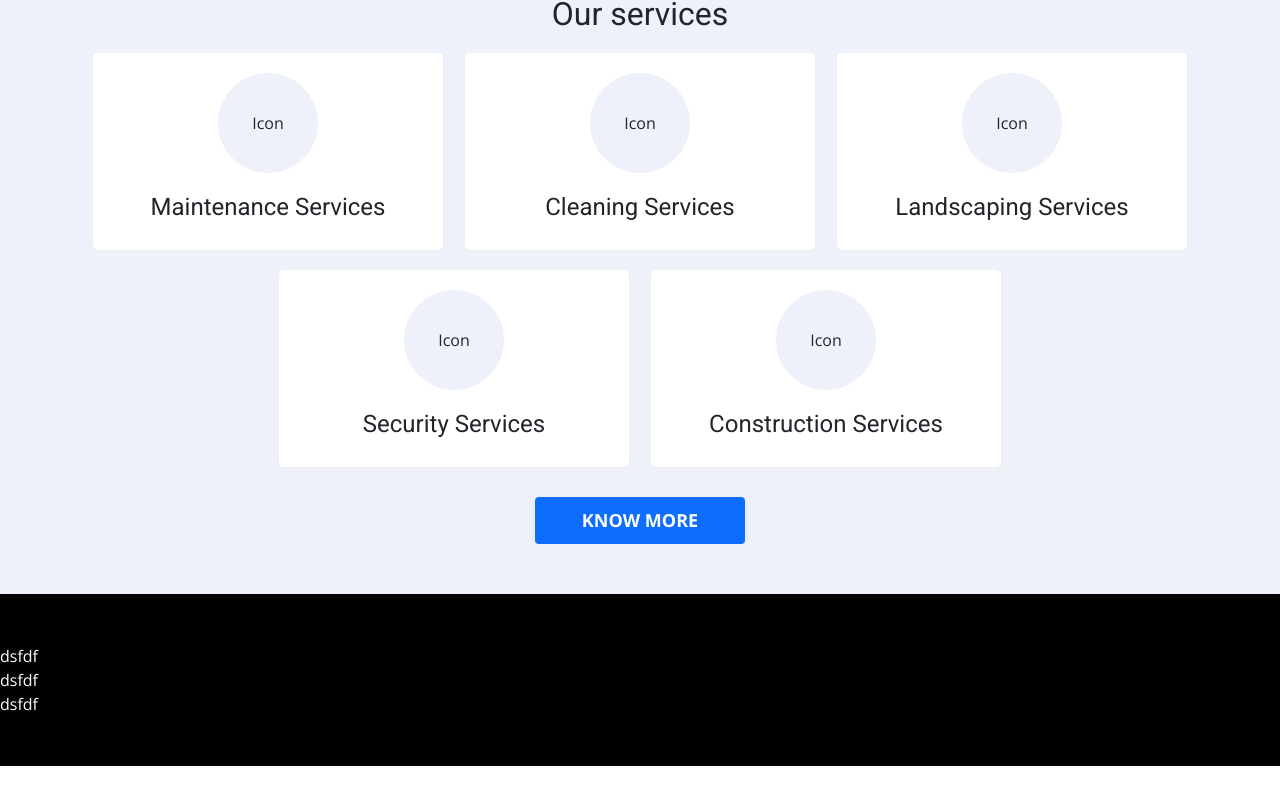
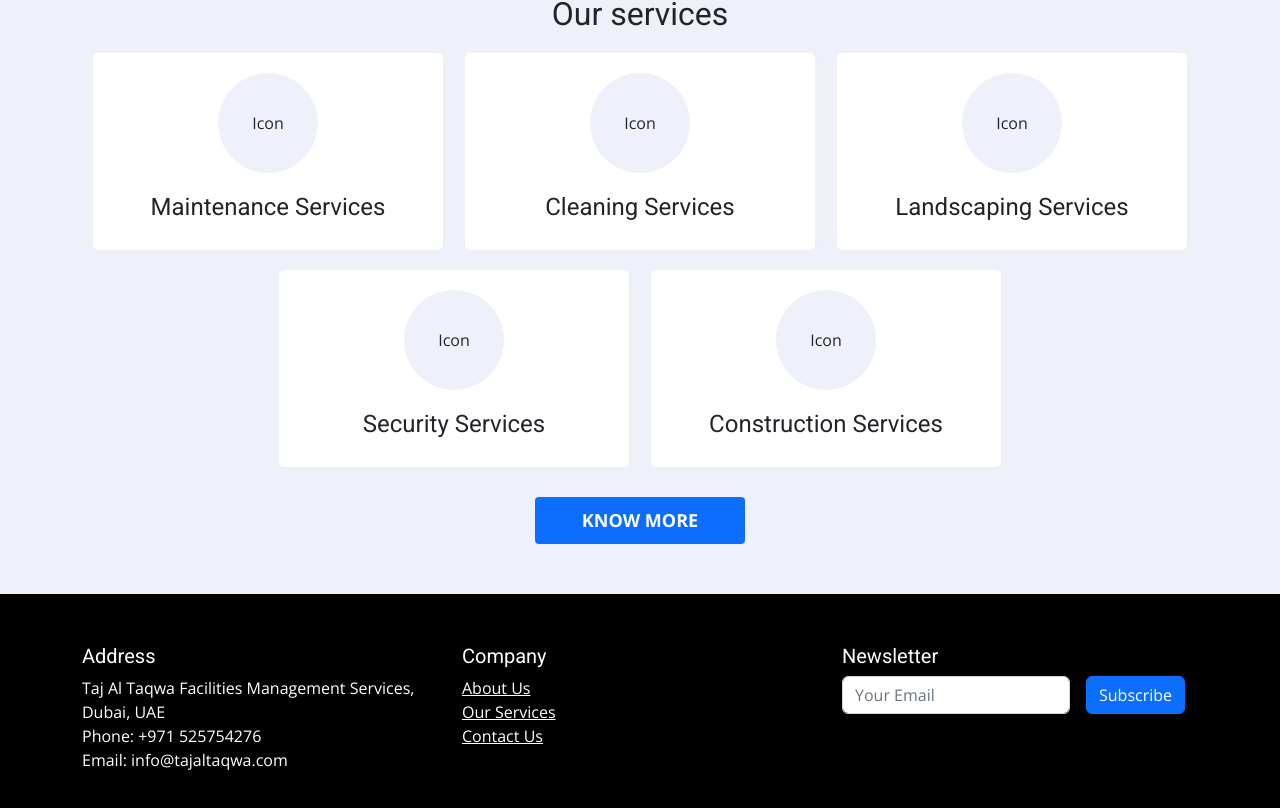
Before and after one commit to shariful07/tajaltaqwa, an Angular app: page / in a window 1280 px wide. Shown: the part 874-1682 px from the top of the page. Before the commit the page ends 1640 px from the top, so only its background shows below. Built offline with nearby package versions, Linux system fonts and the light colour scheme.

Commit message:
added footer

```diff
--- a/src/app/app.module.ts
+++ b/src/app/app.module.ts
@@ -10,6 +10,7 @@ import { HeaderComponent } from './header/header.component';
 import { ServicesComponent } from './services/services.component';
 import { ContactComponent } from './contact/contact.component';
 import { Page404Component } from './page404/page404.component';
+import { FooterComponent } from './footer/footer.component';
 
 @NgModule({
   declarations: [
@@ -20,7 +21,8 @@ import { Page404Component } from './page404/page404.component';
     HeaderComponent,
     ServicesComponent,
     ContactComponent,
-    Page404Component
+    Page404Component,
+    FooterComponent
   ],
   imports: [
     BrowserModule,
--- /dev/null
+++ b/src/app/footer/footer.component.html
@@ -0,0 +1,31 @@
+<div class="ftr">
+    <div class="container">
+        <div class="row">
+            <div class="col-md-4">
+                <h5>Address</h5>
+                Taj Al Taqwa Facilities Management Services,<br>
+                Dubai, UAE <br>
+                Phone: +971 525754276 <br>
+                Email: info@tajaltaqwa.com <br>
+            </div>
+            <div class="col-md-4">
+                <h5>Company</h5>
+                <a href="/about">About Us</a><br>
+                <a href="/services">Our Services</a><br>
+                <a href="/contact">Contact Us</a>
+            </div>
+            <div class="col-md-4">
+                <h5>Newsletter</h5>
+                <form class="row g-3">
+                    <div class="col-auto">
+                      <label for="inputPassword2" class="visually-hidden">Your Email</label>
+                      <input type="email" class="form-control" id="inputPassword2" placeholder="Your Email">
+                    </div>
+                    <div class="col-auto">
+                      <button type="submit" class="btn btn-primary mb-3">Subscribe</button>
+                    </div>
+                  </form>
+            </div>
+        </div>
+    </div>
+</div>
--- /dev/null
+++ b/src/app/footer/footer.component.scss
@@ -0,0 +1,14 @@
+.ftr {
+    background-color: #000;
+    color: #fff;
+    padding: 50px 0;
+}
+
+.ftr a {
+    color: #fff;
+    text-decoration: underline;
+}
+
+.ftr a:hover {
+    text-decoration: none;
+}
--- a/src/app/home/home.component.html
+++ b/src/app/home/home.component.html
@@ -39,9 +39,3 @@
         </div>
     </div>
 </div>
-
-<div class="ftr" style="background-color: #000; color: #fff; padding: 50px 0;">
-    <div class="col-md-4">dsfdf</div>
-    <div class="col-md-4">dsfdf</div>
-    <div class="col-md-4">dsfdf</div>
-</div>
--- a/src/app/layout/layout.component.html
+++ b/src/app/layout/layout.component.html
@@ -1,2 +1,3 @@
 <app-header></app-header>
 <router-outlet></router-outlet>
+<app-footer></app-footer>
--- a/src/styles.scss
+++ b/src/styles.scss
@@ -1,6 +1,7 @@
 /* You can add global styles to this file, and also import other style files */
 body {
     font-family: 'Open Sans', sans-serif;
+    font-size: 16px;
 }
 
 h1,
```
Also changed, not shown: src/app/footer/footer.component.ts (added, +10 -0 lines), src/app/home/home.component.scss (+17 -9 lines), 1 other file (tests, documents, lock files or other folders).
